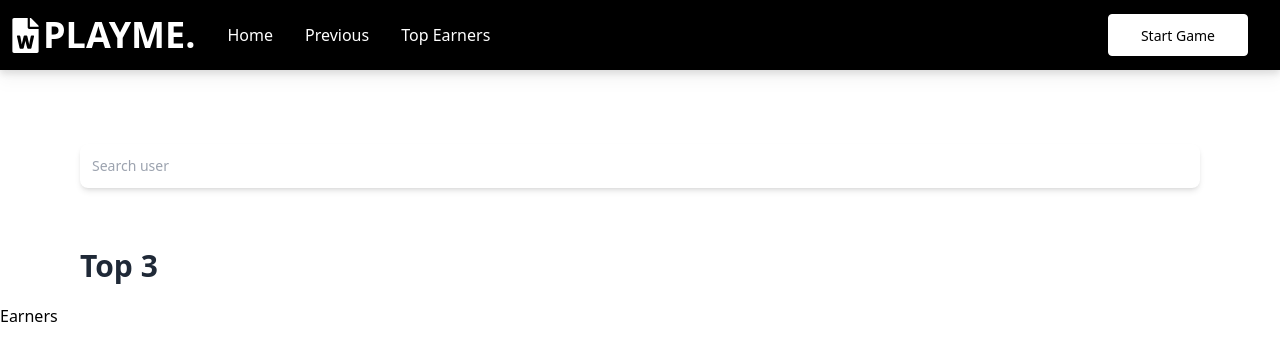
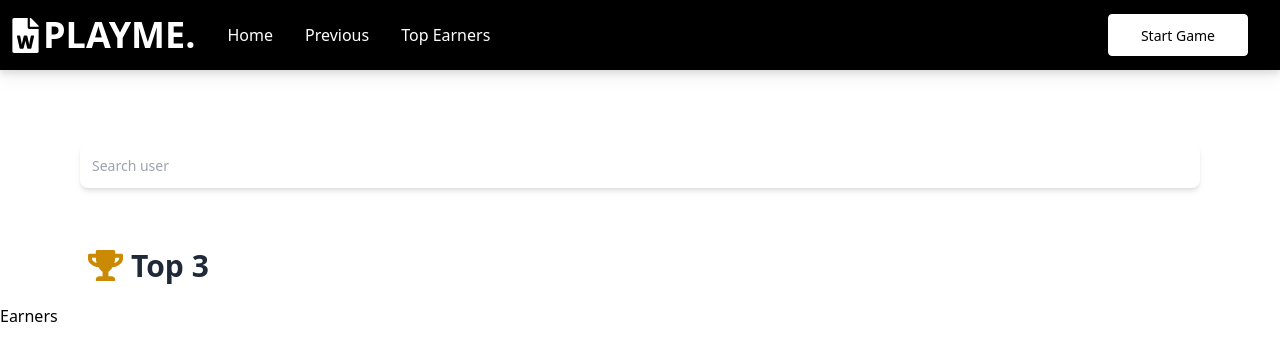
Before and after one commit to kwakyebrilliant/playme, a React (Create React App) app: page /earners in a window 1280 px wide. Shown: the top 360 px of the page. Built offline with nearby package versions, Linux system fonts and the light colour scheme; the HTML template or start-up script is replaced by a standard one.

Commit message:
Trophy added

```diff
--- a/src/components/Earners.js
+++ b/src/components/Earners.js
@@ -1,5 +1,7 @@
 import React from 'react'
 import Navigation from './Navigation'
+
+import { FaTrophy } from 'react-icons/fa'
 
 function Earners() {
   return (
@@ -23,6 +25,7 @@ function Earners() {
         {/* Top 3 Earners */}
         <div className="flex flex-col bg-white m-auto pt-10">
         <h1 className="flex py-5 lg:mx-20 md:mx-10 mx-5 font-bold text-3xl text-gray-800">
+        <FaTrophy className=' text-yellow-600 lg:w-[35px] lg:h-[35px] mx-2' />
                 Top 3
         </h1>
         </div>
```
